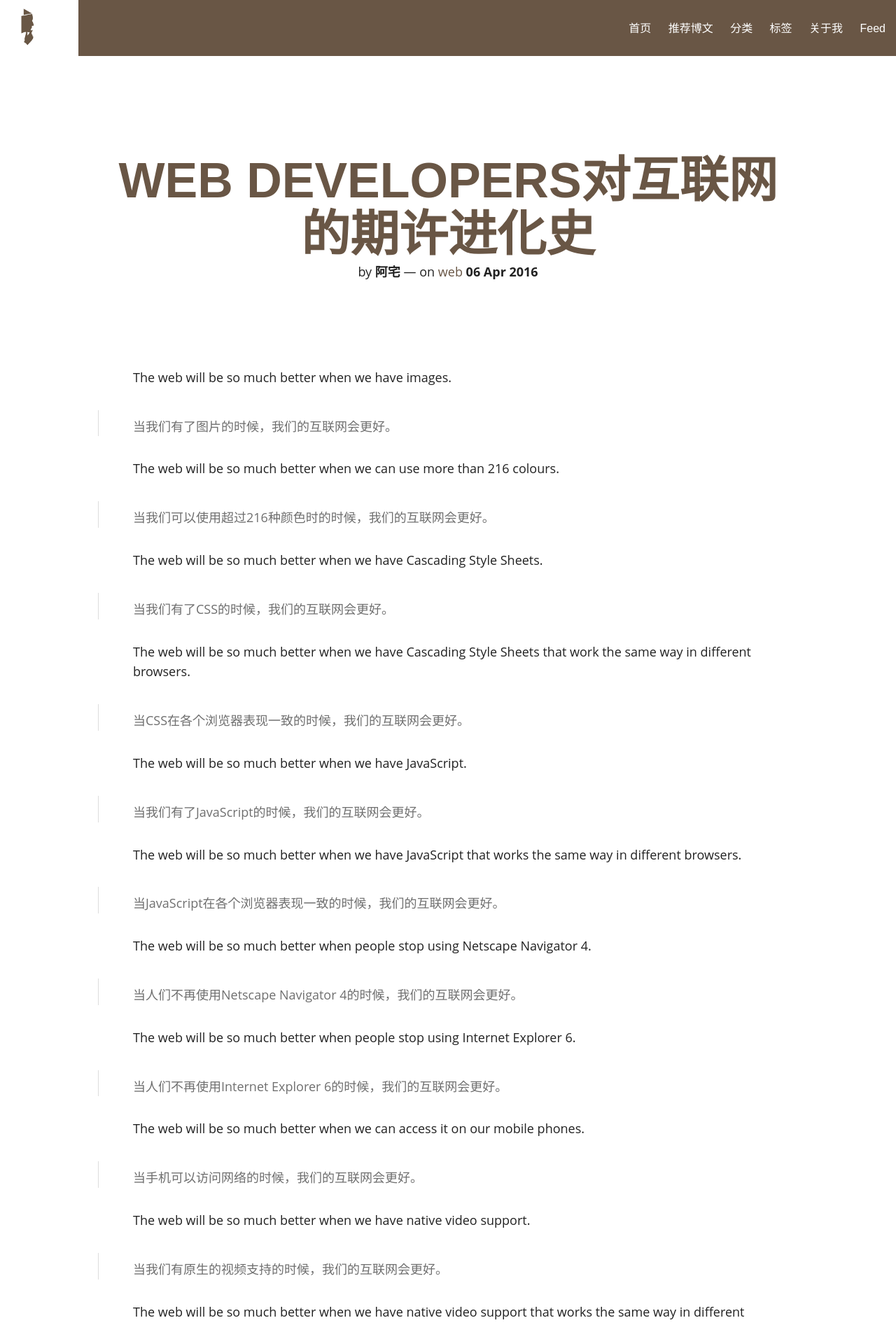
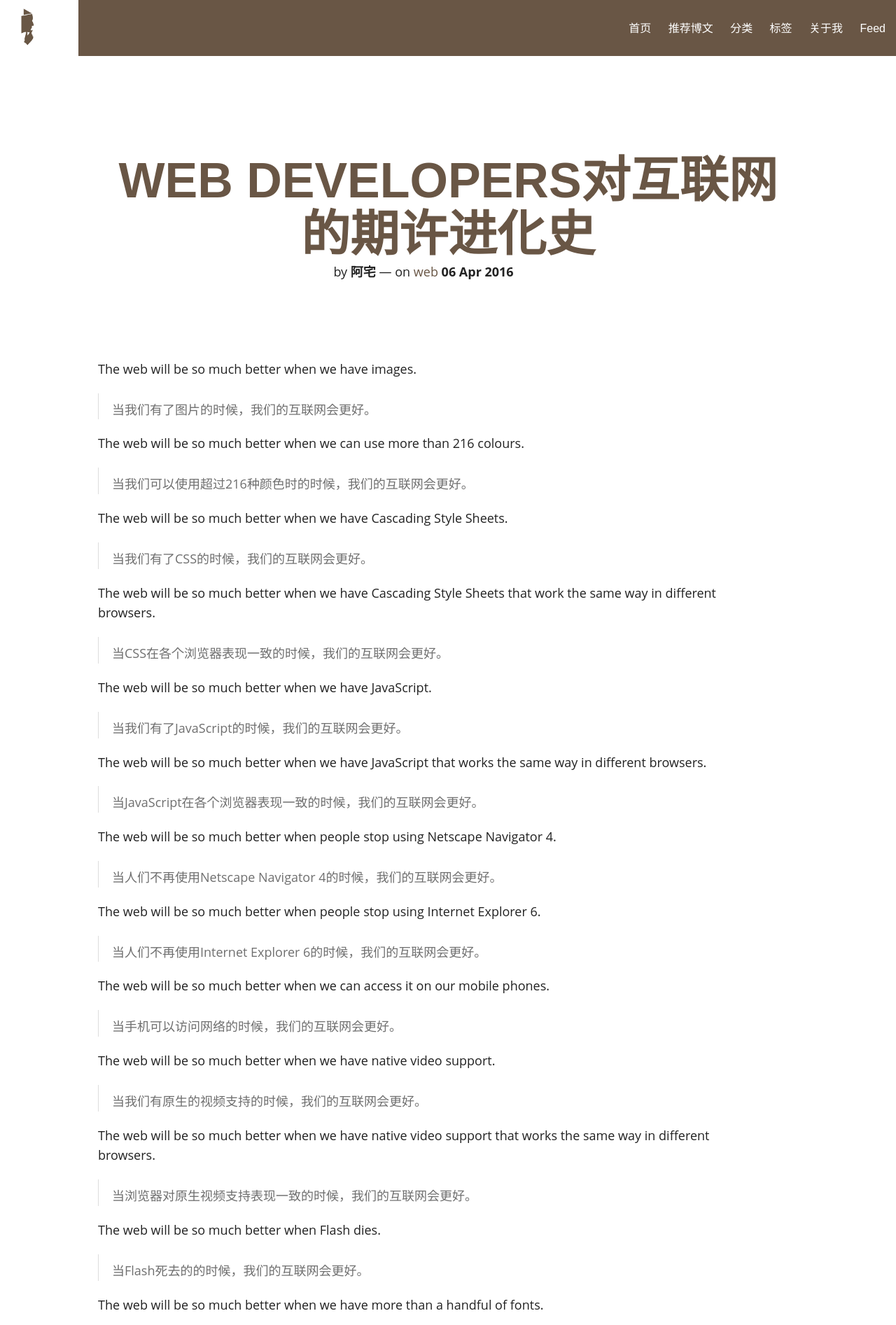
Before and after one commit to guocailee/guocailee.github.io, a Jekyll site: the page built from _posts/2016-04-06-A-brief-history-of-the-World-Wide-Web-by-web-developers.md, in a window 1280 px wide. Shown: the top 1893 px of the page at 70% size. Built offline with Jekyll 4.4.1, drawn with Linux system fonts in a browser that asks for light colours; nearby versions of some CDN libraries; comment, search, counter and statistics services are not loaded.

Commit message:
update post style

```diff
--- a/assets/css/post.css
+++ b/assets/css/post.css
@@ -801,7 +801,6 @@ article.notepad-post-content>div:not(.notepad-post-title) div {
 
 .post-template .row p,
 .page-template .row p {
-  margin: 0 auto 2rem auto !important;
   max-width: 56.25rem !important;
   font-size: 1.125rem !important;
 }
```
